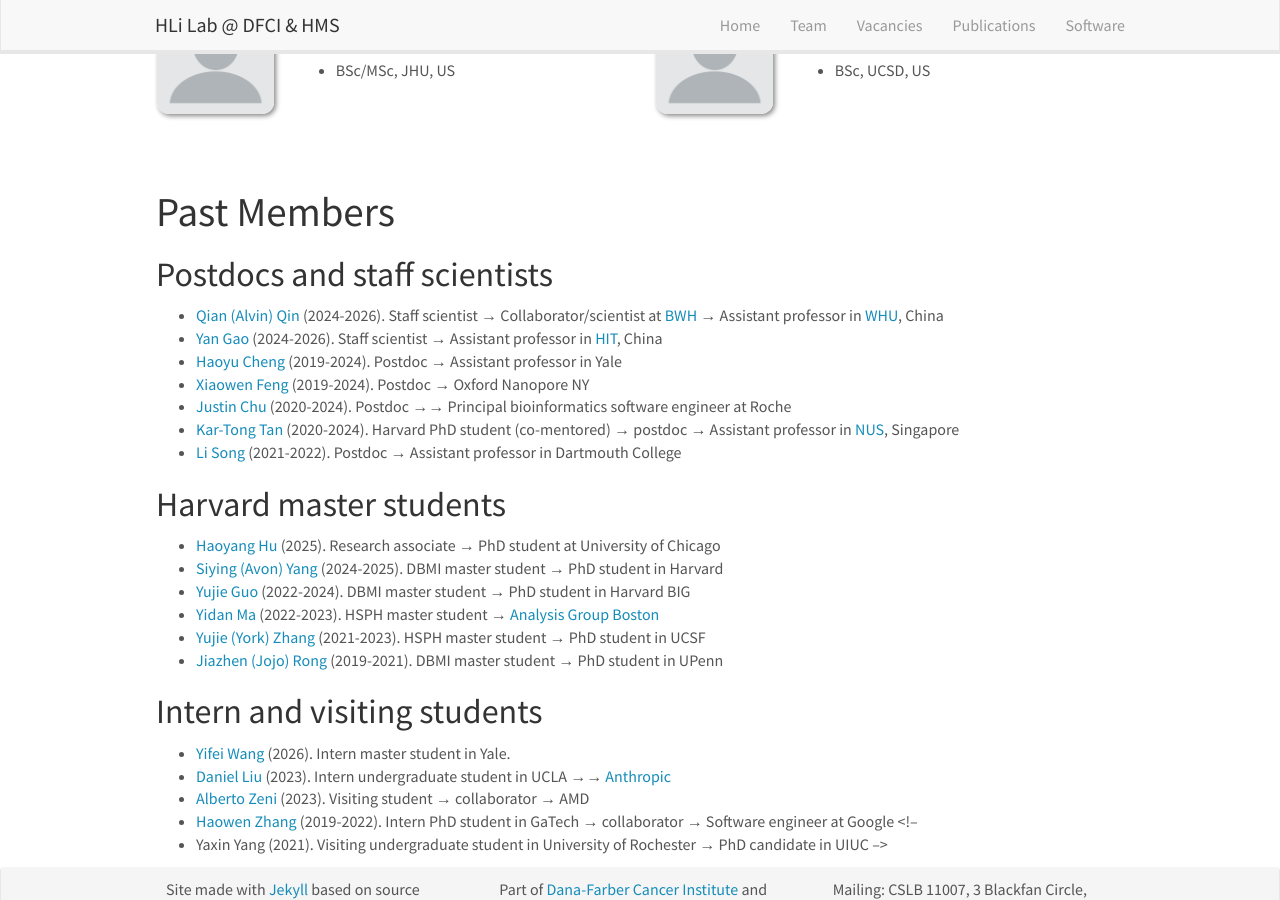
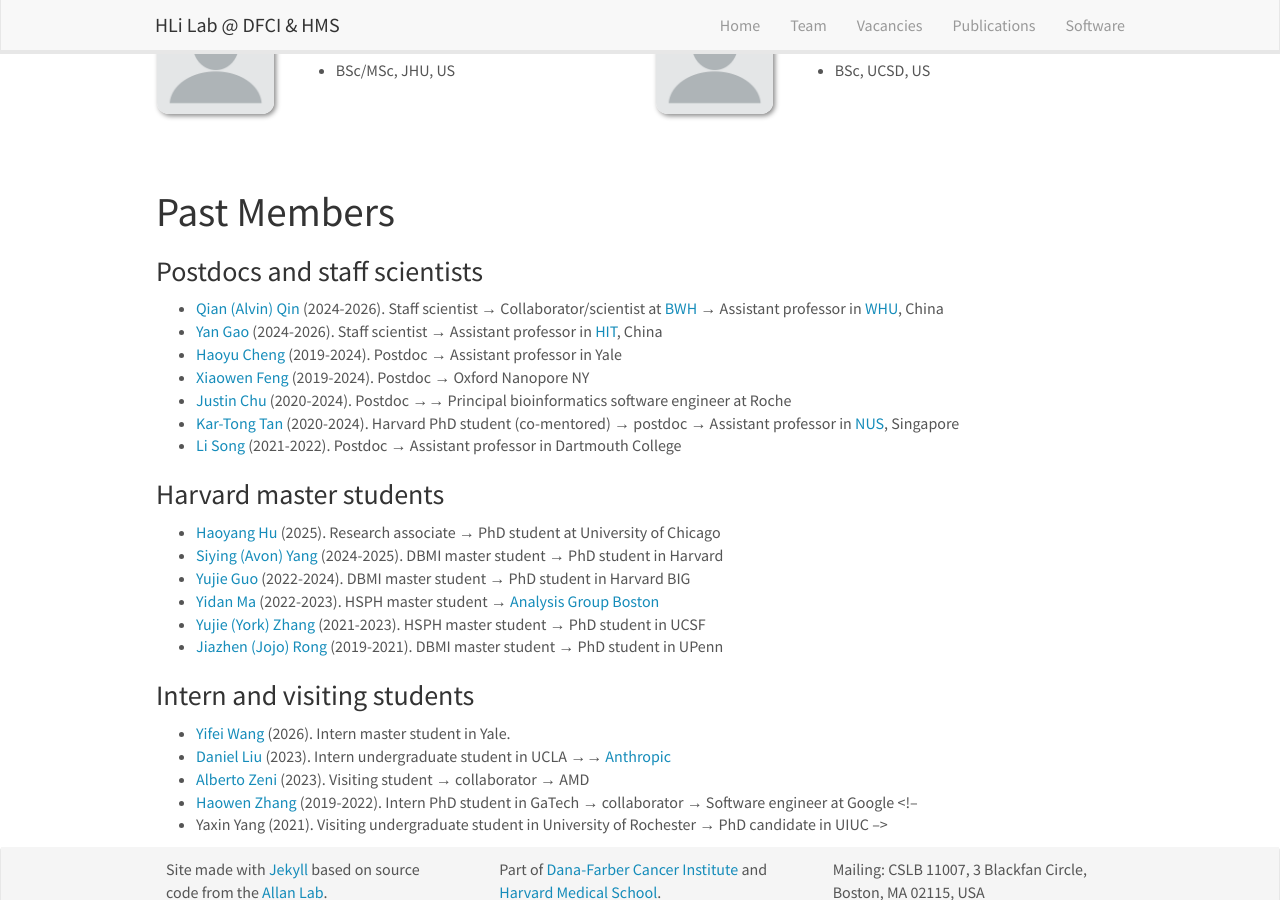
Before and after one commit to hlilab/hlilab.github.io, a Jekyll site: the page built from _pages/team.md, in a window 1280 px wide and 900 px high, scrolled down 1041 px. Built offline with Jekyll 4.4.1, drawn with Linux system fonts in a browser that asks for light colours; nearby versions of some CDN libraries.

Commit message:
font changes

```diff
--- a/_pages/team.md
+++ b/_pages/team.md
@@ -74,7 +74,7 @@ permalink: /team/
 
 # Past Members
 
-## Postdocs and staff scientists
+### Postdocs and staff scientists
 
 * [Qian (Alvin) Qin](https://www.linkedin.com/in/qinqian/) (2024-2026). Staff scientist &#8594; Collaborator/scientist at [BWH](https://www.brighamandwomens.org/) &#8594; Assistant professor in [WHU](https://en.whu.edu.cn), China
 * [Yan Gao](https://www.linkedin.com/in/yan-gao-69a52812a/) (2024-2026). Staff scientist &#8594; Assistant professor in [HIT](https://en.hit.edu.cn/), China
@@ -84,7 +84,7 @@ permalink: /team/
 * [Kar-Tong Tan](https://www.linkedin.com/in/kar-tong-tan-b843aa1b8/) (2020-2024). Harvard PhD student (co-mentored) &#8594; postdoc &#8594; Assistant professor in [NUS](https://nus.edu.sg/), Singapore
 * [Li Song](https://www.linkedin.com/in/li-song-81201329) (2021-2022). Postdoc &#8594; Assistant professor in Dartmouth College
 
-## Harvard master students
+### Harvard master students
 
 * [Haoyang Hu](https://www.linkedin.com/in/haoyang-h-0980b1226/) (2025). Research associate &#8594; PhD student at University of Chicago
 * [Siying (Avon) Yang](https://www.linkedin.com/in/avon-yang-347096291/) (2024-2025). DBMI master student &#8594; PhD student in Harvard
@@ -93,7 +93,7 @@ permalink: /team/
 * [Yujie (York) Zhang](https://www.linkedin.com/in/yujie-zhang-5a0633152/) (2021-2023). HSPH master student &#8594; PhD student in UCSF
 * [Jiazhen (Jojo) Rong](https://www.linkedin.com/in/jiazhen-jojo-rong-3ab8b610b/) (2019-2021). DBMI master student &#8594; PhD student in UPenn
 
-## Intern and visiting students
+### Intern and visiting students
 
 * [Yifei Wang](https://www.linkedin.com/in/yifei-wang-407227368/) (2026). Intern master student in Yale.
 * [Daniel Liu](https://liudaniel.com/) (2023). Intern undergraduate student in UCLA &#8594;&#8594; [Anthropic](https://www.anthropic.com/)
```
